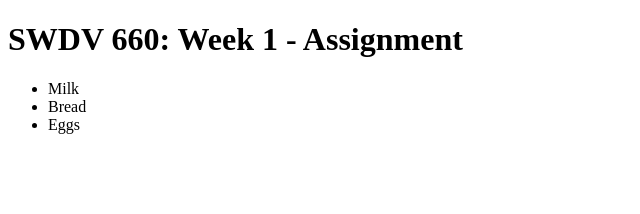
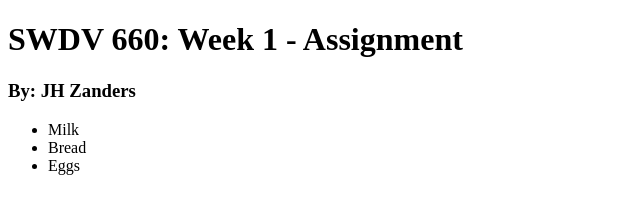
Before and after one commit to SWDV-665/week-1-typescript-assignment-Zand76, a plain HTML site: page index.html in a window 1280 px wide. Shown: the whole page, without its empty margins (0-640 px from the left). Drawn offline with Linux system fonts and the light colour scheme.

Commit message:
Add name

```diff
--- a/index.html
+++ b/index.html
@@ -3,6 +3,7 @@
     <head></head>
     <body>
         <h1>SWDV 660: Week 1 - Assignment</h1>
+        <h3>By: JH Zanders</h3>
         <ul id="GroceryList"></ul>
         <script src="Grocery.js"></script>
     </body>
```
